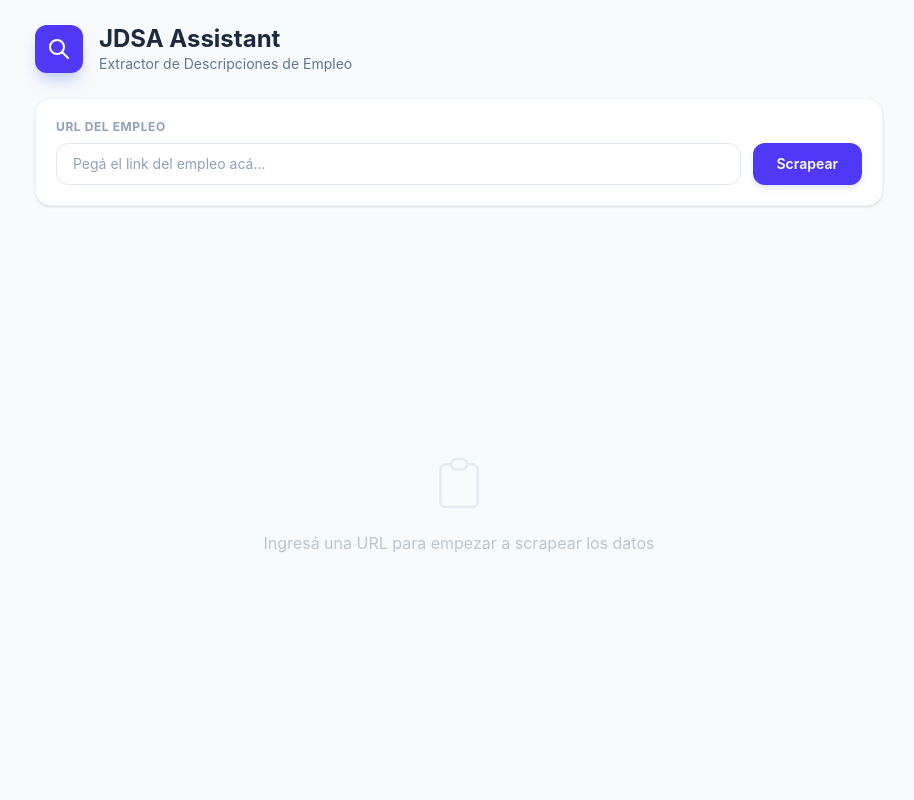
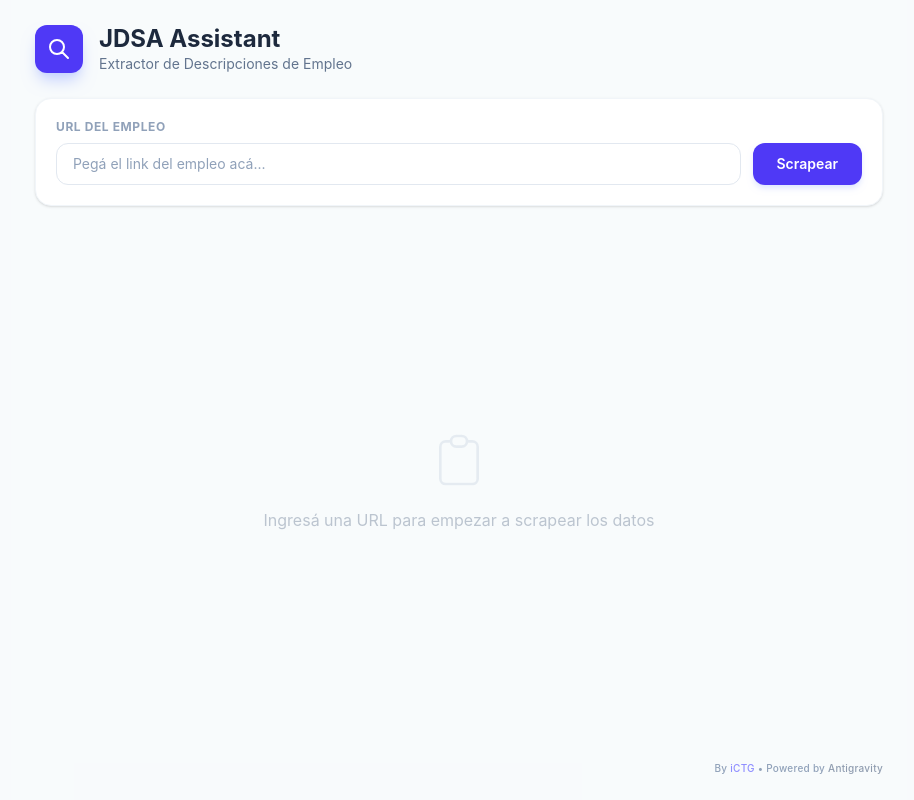
Before and after one commit to chetinchog/JDSA, a Vue app in the folder frontend/: page / in a window 1280 px wide. Shown: the whole page, without its empty margins (181-1095 px from the left). Built offline with nearby package versions, Linux system fonts and the light colour scheme.

Commit message:
UI: Add credits footer

```diff
--- a/frontend/src/App.vue
+++ b/frontend/src/App.vue
@@ -137,6 +137,13 @@ const doExport = async () => {
       </svg>
       <p class="text-slate-500">Ingresá una URL para empezar a scrapear los datos</p>
     </section>
+
+    <!-- Footer Credits -->
+    <footer class="mt-auto pt-2 flex justify-end shrink-0">
+      <p class="text-[10px] text-slate-400 font-medium tracking-wide">
+        By <span class="text-indigo-500/70">iCTG</span> • Powered by <span class="text-slate-500/70">Antigravity</span>
+      </p>
+    </footer>
   </main>
 </template>
 
```
